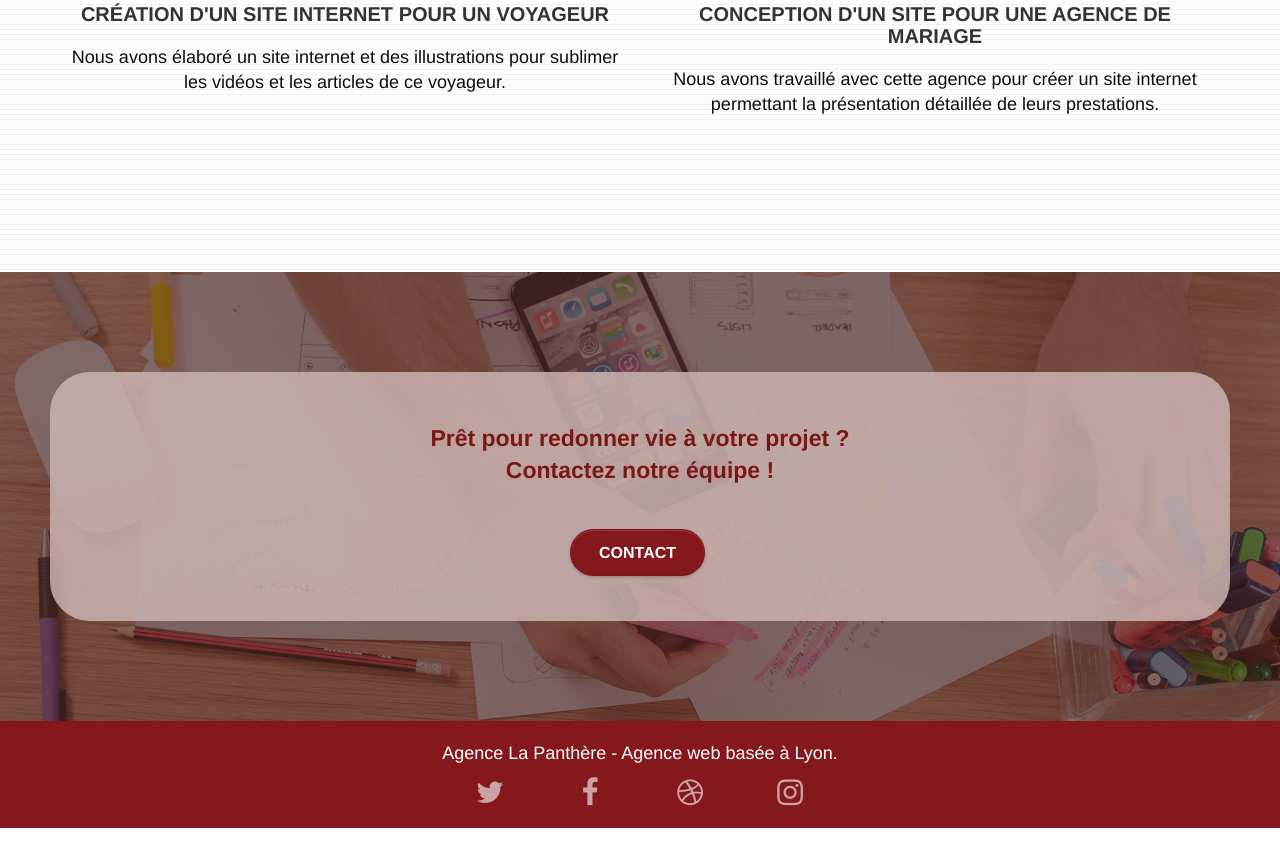
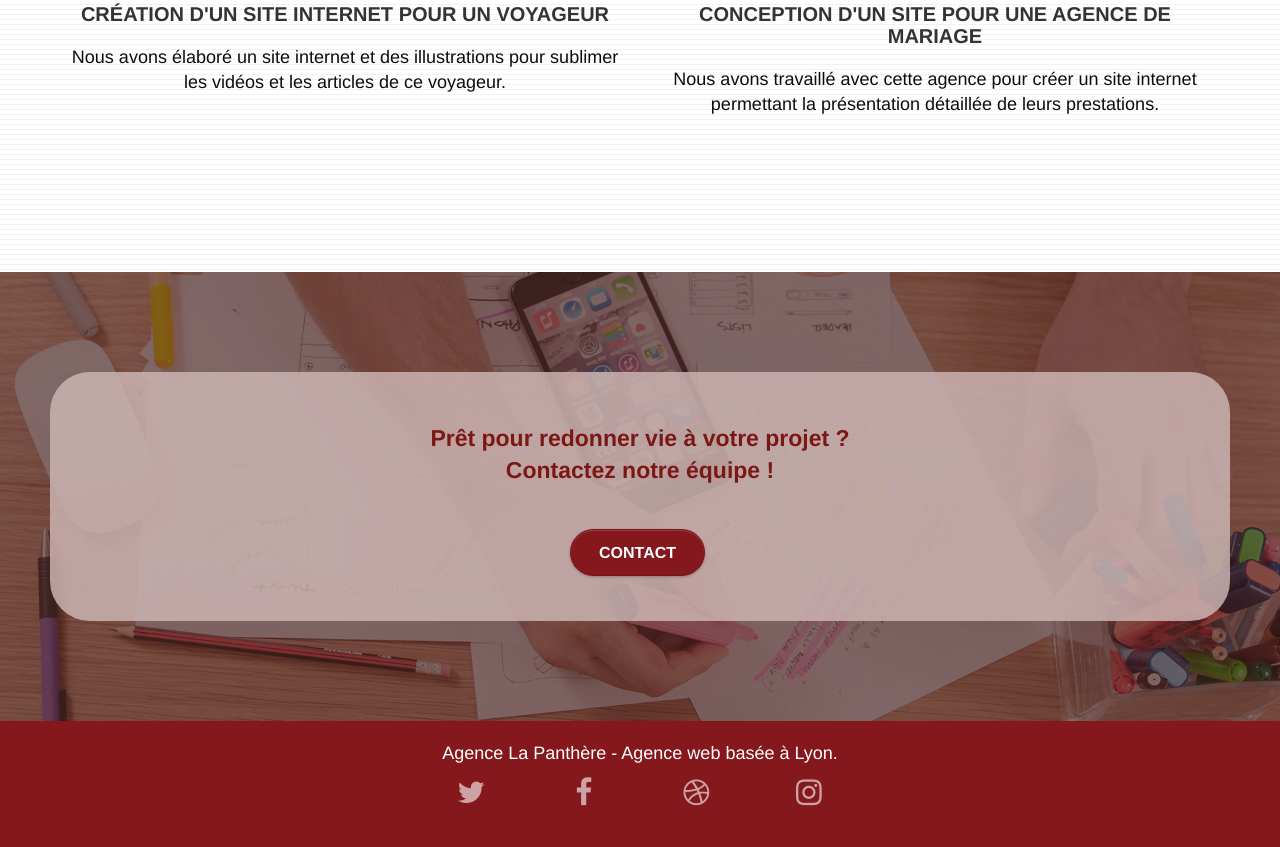
Before and after one commit to LZERDOUN/LaPanthere, a plain HTML site: page index.html in a window 1280 px wide. Shown: the part 3184-4031 px from the top of the page. Drawn offline with Linux system fonts and the light colour scheme.

Commit message:
Accessibilite : Tap target size Reseau sociaux

```diff
--- a/style.css
+++ b/style.css
@@ -694,8 +694,9 @@ h1 {
 }
 
 .social {
-    max-width: 400px;
     margin: auto auto auto auto;
+    height: 50px;
+    width: 450px;
 }
 
 h2 {
```
